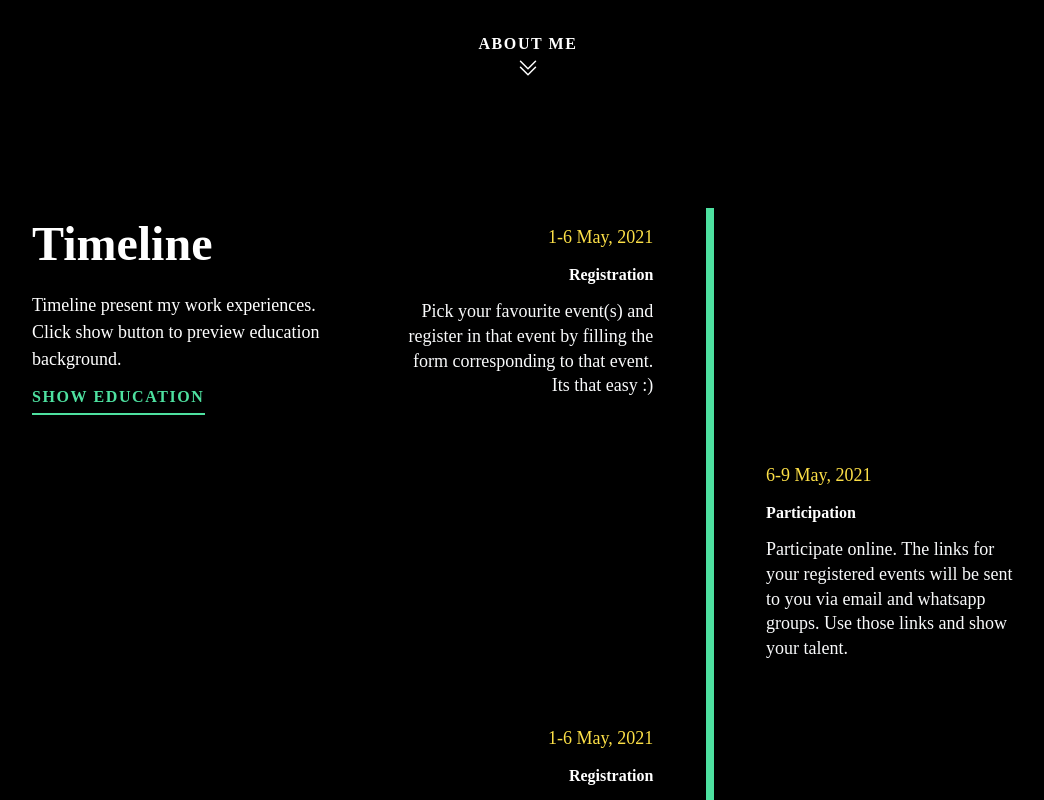
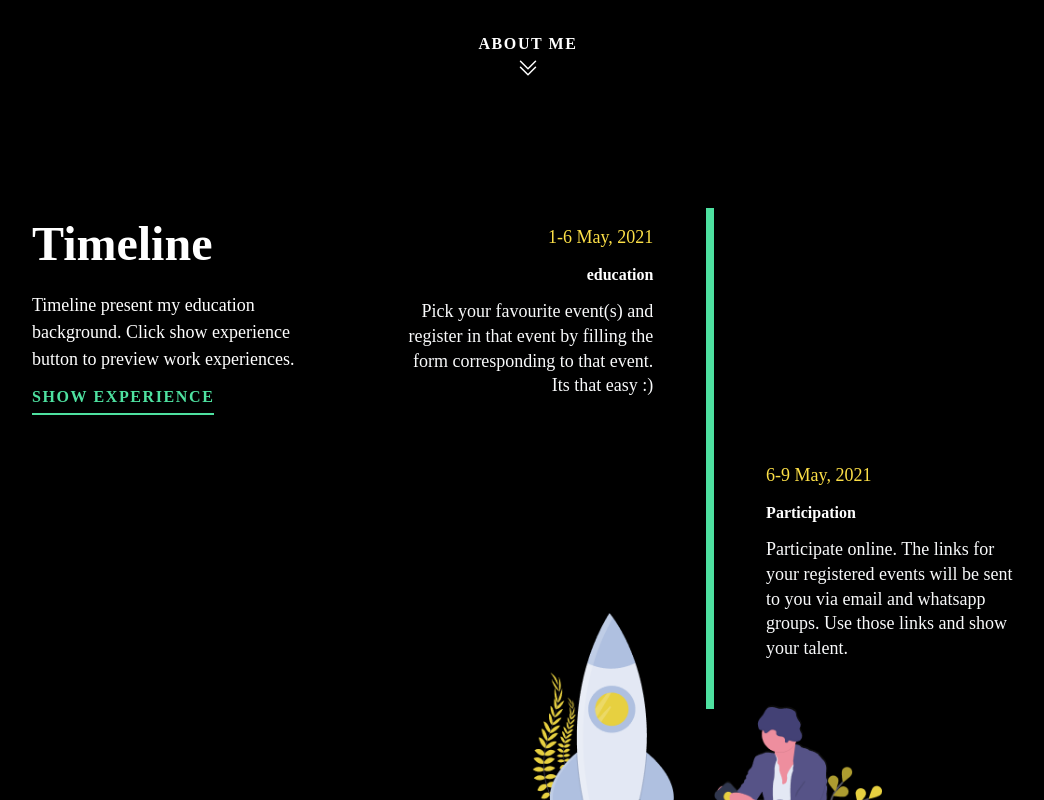
Before and after one commit to SeyfBaskara/Portfolio, a Next.js app: page / in a window 1280 px wide. Both pictures are taken after a click on the button "SHOW EDUCATION". Shown: the part 497-1297 px from the top of the page, without its empty margins (112-1156 px from the left). Built offline with nearby package versions, Linux system fonts and the light colour scheme.

Commit message:
add toggle button on timeline header

```diff
--- a/components/Profile/Education.tsx
+++ b/components/Profile/Education.tsx
@@ -7,7 +7,7 @@ const Education = (): JSX.Element => {
             <div className="order-1 w-5/12"></div>
             <div className="order-1 w-5/12 px-1 py-4 text-right">
                <p className="mb-3 text-base text-yellow-300">1-6 May, 2021</p>
-               <h4 className="mb-3 font-bold text-lg md:text-2xl">Registration</h4>
+               <h4 className="mb-3 font-bold text-lg md:text-2xl">education</h4>
                <p className="text-sm md:text-base leading-snug text-gray-50 text-opacity-100">
                   Pick your favourite event(s) and register in that event by filling the form corresponding to that
                   event. Its that easy :)
--- a/components/Profile/TimeLine.tsx
+++ b/components/Profile/TimeLine.tsx
@@ -1,11 +1,13 @@
-import React from 'react'
+import React, { useState } from 'react'
 import Image from 'next/image'
 import WorkExperience from './WorkExperience'
 import Education from './Education'
 
 const TimeLine = (): JSX.Element => {
+   const [isExperience, setIsExperience] = useState<boolean>(true)
+
    const handleShowButton = () => {
-      console.log('show button')
+      setIsExperience(!isExperience)
    }
 
    return (
@@ -14,13 +16,15 @@ const TimeLine = (): JSX.Element => {
             <header className="flex flex-col items-center max-w-sm gap-3 mb-10 sticky md:items-start md:mb-0 md:top-36 md:pr-6 lg:w-1/3">
                <h1 className="text-large font-bold">Timeline</h1>
                <p className="text-base ">
-                  Timeline present my work experiences. Click show button to preview education background.
+                  {`Timeline present my ${isExperience ? 'work experiences' : 'education background'}. Click show ${
+                     isExperience ? 'education' : 'experience'
+                  } button to preview ${isExperience ? 'education background' : 'work experiences'}.`}
                </p>
                <button
                   onClick={handleShowButton}
                   className="font-semibold tracking-widest border-b-2 border-Green pb-1 outline-none hover:text-Green focus:text-Green "
                >
-                  SHOW EDUCATION
+                  {`SHOW ${isExperience ? 'EDUCATION' : 'EXPERIENCE'}`}
                </button>
             </header>
 
@@ -30,8 +34,7 @@ const TimeLine = (): JSX.Element => {
                      <div className="border-2-2 border-yellow-555 absolute h-full border-2 border-Green right-1/2 "></div>
                      <div className="border-2-2 border-yellow-555 absolute h-full border-2 border-Green left-1/2 "></div>
 
-                     <WorkExperience />
-                     <Education />
+                     {isExperience ? <WorkExperience /> : <Education />}
                   </div>
                   <div className="mx-auto -mt-24 md:-mt-24 md:ml-28">
                      <Image src="/images/timeline.png" alt="images" width={375} height={258} />
```
